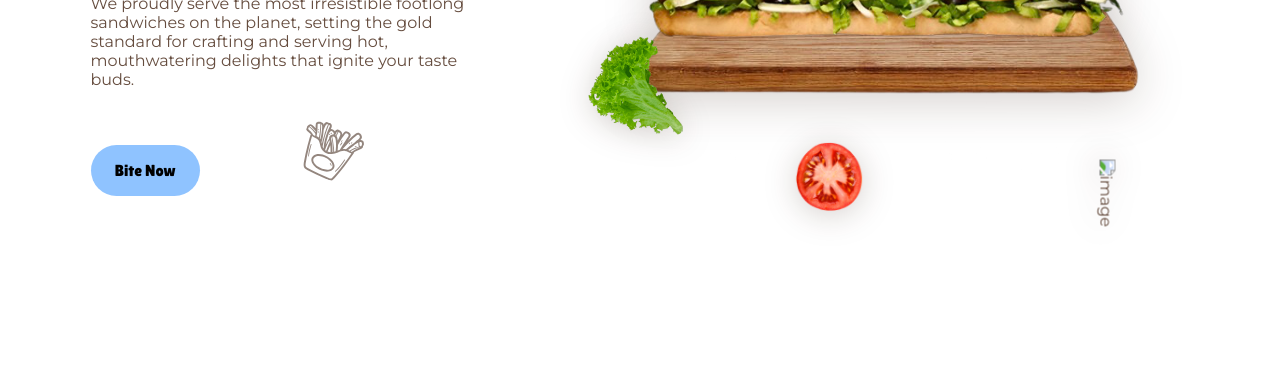
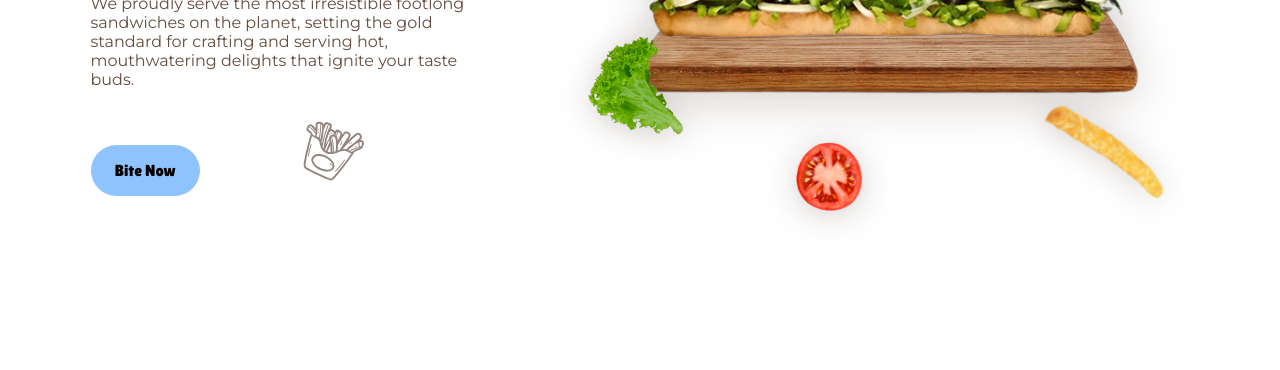
Before and after one commit to jjgit2/SubSupreme, a plain HTML site: page index.html in a window 1280 px wide. Shown: the part 430-800 px from the top of the page. Drawn offline with nearby package versions, Linux system fonts and the light colour scheme; a web font is replaced by a local one.

Commit message:
Update index.html

```diff
--- a/index.html
+++ b/index.html
@@ -75,7 +75,7 @@ setting the gold standard for crafting and serving hot, mouthwatering delights t
                     <img src="smokedturkey.png"   alt="image" class="home__sub">
                     <img src="dish.png"     alt="image" class="home__dish">
                     <img src="home-potato.png"   alt="image" class="home__ingredient home__potato-1">
-                    <img src="img/home-potato.png"   alt="image" class="home__ingredient home__potato-2">
+                    <img src="home-potato.png"   alt="image" class="home__ingredient home__potato-2">
                     <img src="home-tomato.png"   alt="image" class="home__ingredient home__tomato-1">
                     <img src="home-tomato.png"   alt="image" class="home__ingredient home__tomato-2">
                     <img src="home-lettuce.png"  alt="image" class="home__ingredient home__lettuce-1">
```
